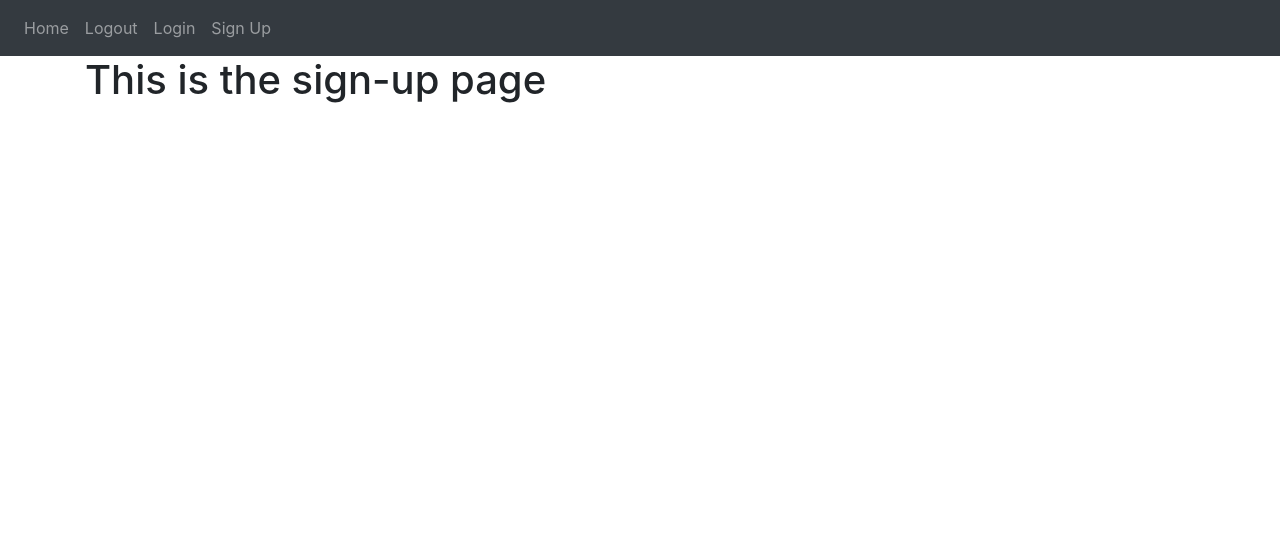
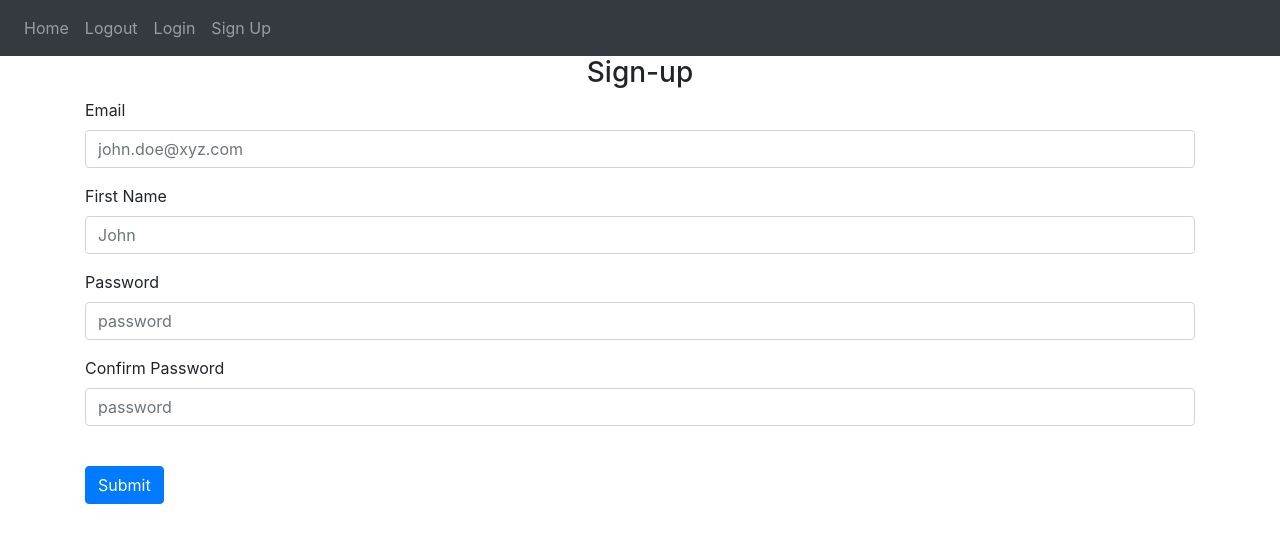
Before and after one commit to SarahKParks/notes_app, a Flask app: page /sign-up in a window 1280 px wide. Shown: the top 543 px of the page. Run offline with Flask 2, Linux system fonts and the light colour scheme; some libraries are stand-ins or nearby versions.

Commit message:
added user auth

```diff
--- a/website/__init__.py
+++ b/website/__init__.py
@@ -5,7 +5,7 @@ from flask import Flask
 # initalize Flask
 def create_app():
     app = Flask(__name__)
-    app.config['KEY'] = '' # to encrypt session data, not for production
+    app.config['SECRET_KEY'] = '1' # to encrypt session data, not for production
 
     # register Blueprints w/ location
     from .views import views
--- a/website/auth.py
+++ b/website/auth.py
@@ -1,15 +1,32 @@
-from flask import Blueprint, render_template
+from flask import Blueprint, render_template, request, flash
 
 auth = Blueprint('auth', __name__)
 
-@auth.route('/login')
+@auth.route('/login', methods=['GET','POST']) # type of requests this root can accept, GET by default
 def login():
-    return render_template("login.html")
+    return render_template("login.html", boolean=True)
 
 @auth.route('/logout')
 def logout():
     return "<p>Logout</p>"
 
-@auth.route('/sign-up')
+@auth.route('/sign-up', methods=['GET','POST'])
 def sign_up():
+    if request.method == 'POST':
+        email = request.form.get('email')
+        first_name = request.form.get('first_name')
+        password = request.form.get('password')
+        confirm_password = request.form.get('confirm_password')
+
+        if len(email) < 4:
+            flash('Invalid Email', category='error')
+        elif len(first_name) < 1:
+            flash('No Name Entered', category='error')
+        elif len(password) < 7:
+            flash('Password Too Short', category='error')
+        elif password != confirm_password:
+            flash('Passwords Don\'t Match', category='error')
+        else:
+            flash('Accounted Created', category='success')
+
     return render_template("sign_up.html")
--- a/website/templates/base.html
+++ b/website/templates/base.html
@@ -45,6 +45,31 @@
             </div>
         </nav>
 
+        <!-- Flash messages -->
+        {% with messages = get_flashed_messages(with_categories=true) %}
+        {% if messages %}
+          {% for category, message in messages %}
+            {% if category == 'error' %}
+              <div class="alert alert-danger alter-dismissable fade show" role=alert>
+                {{ message }}
+                <button type="button" class="close" data-dismiss="alert">
+                  <span aria-hidden="true">&times;</span>
+                </button>
+              </div>
+
+            {% else %}
+              <div class="alert alert-success alter-dismissable fade show" role=alert>
+                {{ message }}
+                <button type="button" class="close" data-dismiss="alert">
+                  <span aria-hidden="true">&times;</span>
+                </button>
+              </div>
+
+            {% endif %}
+          {% endfor %}
+        {% endif %}
+        {% endwith %}
+
         <div class="container">
           {% block content %}
           {% endblock %}
--- a/website/templates/sign_up.html
+++ b/website/templates/sign_up.html
@@ -3,5 +3,65 @@
 {% block title %}Sign-Up{% endblock %}
 
 {% block content %}
-<h1>This is the sign-up page</h1>
+<!-- when we submit this form, send a POST request to the server backend -->
+<form method="POST">
+    <h3 align="center">Sign-up</h3>
+
+    <div class="form-group">
+        <label for="email">Email</label>
+
+         <!-- use name to represent fields when sent to the backend-->
+        <input
+            type="email"
+            class="form-control"
+            id="email"
+            name="email"
+            placeholder="john.doe@xyz.com"
+        />
+
+    </div>
+
+    <div class="form-group">
+        <label for="first_name">First Name</label>
+
+        <input
+            type="text"
+            class="form-control"
+            id="first_name"
+            name="first_name"
+            placeholder="John"
+        />
+
+    </div>
+
+    <div class="form-group">
+        <label for="password">Password</label>
+
+        <input
+            type="password"
+            class="form-control"
+            id="password"
+            name="password"
+            placeholder="password"
+        />
+
+    </div>
+
+    <div class="form-group">
+        <label for="confirm_password">Confirm Password</label>
+
+        <input
+            type="password"
+            class="form-control"
+            id="confirm_password"
+            name="confirm_password"
+            placeholder="password"
+        />
+
+    </div>
+
+    <br />
+
+    <button type="submit" class="btn btn-primary">Submit</button>
+</form>
 {% endblock %}
```
Also changed, not shown: website/templates/login.html (+34 -1 lines).
